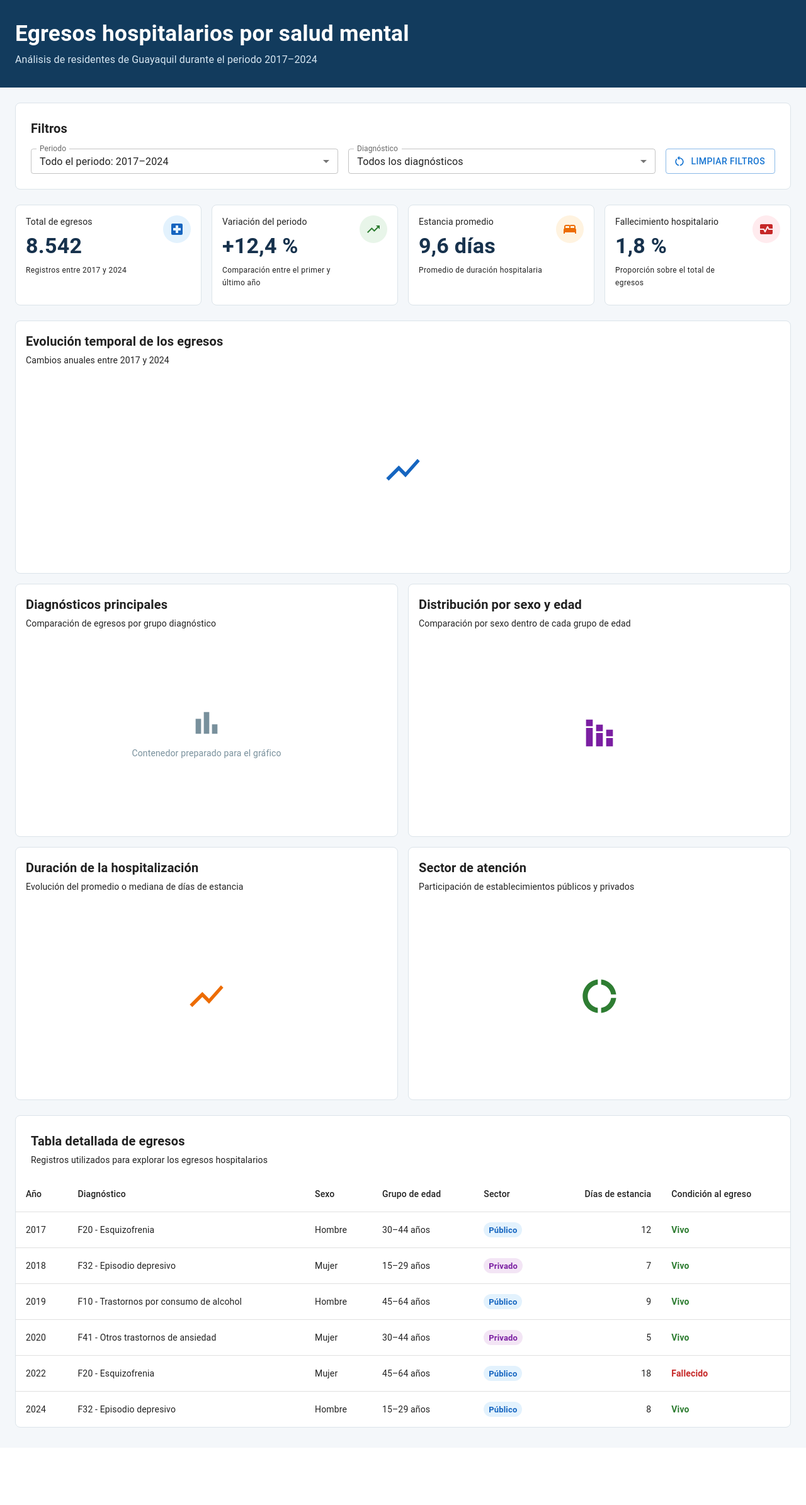
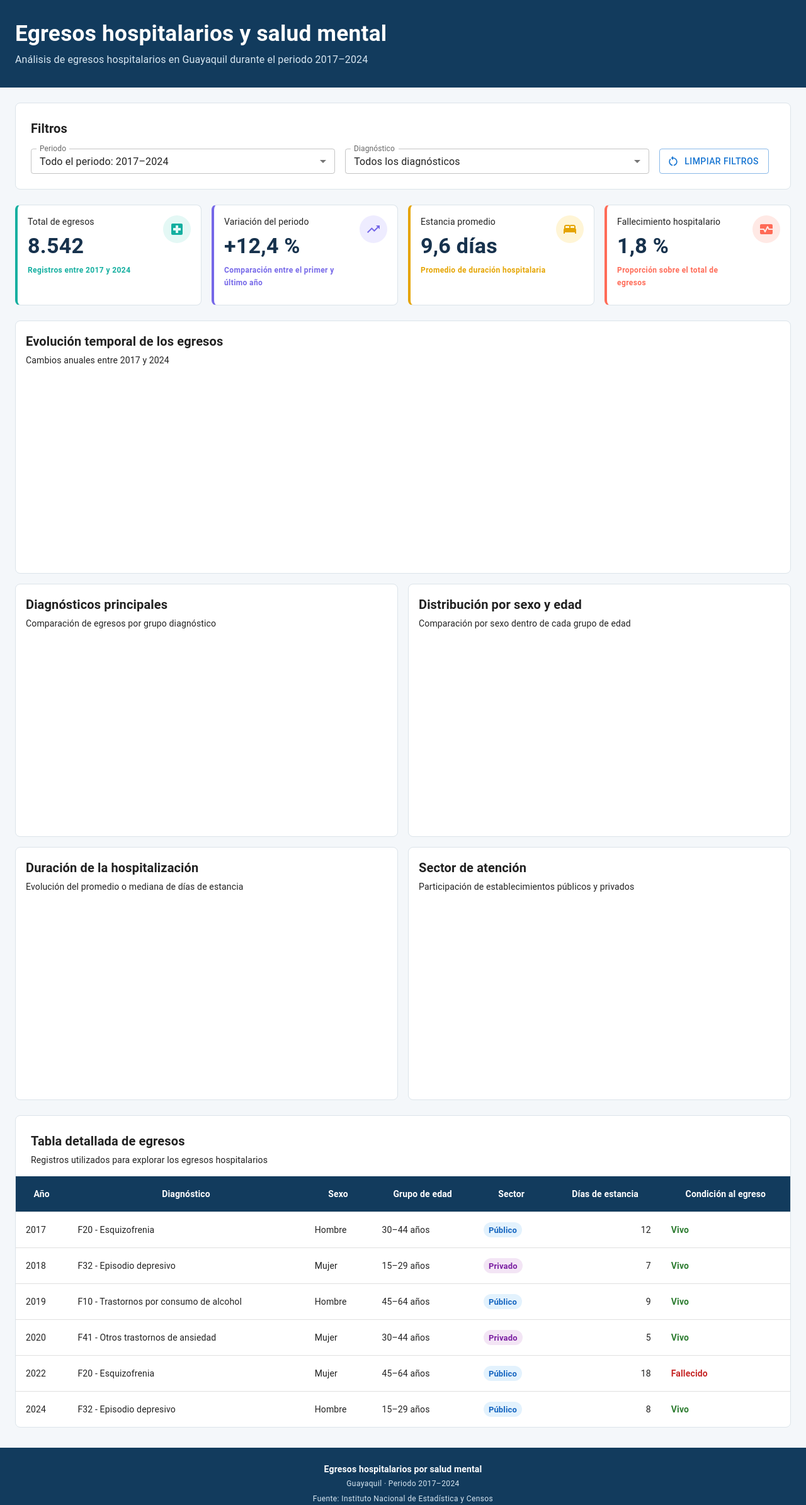
Before and after one commit to emiemilioo/dashboard-egresos-salud-mental-gye, a React (Vite) app: page / in a window 1280 px wide. Shown: the top 2390 px of the page at 63% size. Before the commit the page ends 2299 px from the top, so only its background shows below. Built offline with nearby package versions, Linux system fonts and the light colour scheme.

Commit message:
Implementar componentes de KPIs, filtros, gráficos y tabla del dashboard

```diff
--- a/src/App.tsx
+++ b/src/App.tsx
@@ -1,15 +1,16 @@
 import { useState } from 'react'
 import { Box } from '@mui/material'
-import DashboardHeader from './components/layout/DashboardHeader'
+import ChartsSection from './components/charts/ChartsSection'
 import FilterBar from './components/filters/FilterBar'
 import KpiSection from './components/kpi/KpiSection'
+import DashboardFooter from './components/layout/DashboardFooter'
+import DashboardHeader from './components/layout/DashboardHeader'
+import DataTableSection from './components/table/DataTableSection'
 import {
   diagnosisOptions,
   periodOptions,
 } from './data/filterOptions'
 import { kpiData } from './data/kpiData'
-import ChartsSection from './components/charts/ChartsSection'
-import DataTableSection from './components/table/DataTableSection'
 import { dischargeRecords } from './data/dischargeRecords'
 
 function App() {
@@ -23,16 +24,17 @@ function App() {
 
   return (
     <Box
-      component="main"
       sx={{
         minHeight: '100vh',
+        display: 'flex',
+        flexDirection: 'column',
         backgroundColor: '#F4F7FA',
-        pb: 4,
       }}
     >
+      <Box component="main" sx={{ flex: 1 }}>
         <DashboardHeader
-        title="Egresos hospitalarios por salud mental"
-        subtitle="Análisis de residentes de Guayaquil durante el periodo 2017–2024"
+          title="Egresos hospitalarios y salud mental"
+          subtitle="Análisis de egresos hospitalarios en Guayaquil durante el periodo 2017–2024"
         />
 
         <FilterBar
@@ -46,8 +48,13 @@ function App() {
         />
 
         <KpiSection kpis={kpiData} />
+
         <ChartsSection />
+
         <DataTableSection records={dischargeRecords} />
+      </Box>
+
+      <DashboardFooter />
     </Box>
   )
 }
--- a/src/components/charts/ChartsSection.tsx
+++ b/src/components/charts/ChartsSection.tsx
@@ -1,23 +1,14 @@
-import BarChartOutlinedIcon from '@mui/icons-material/BarChartOutlined'
-import DonutLargeOutlinedIcon from '@mui/icons-material/DonutLargeOutlined'
-import ShowChartOutlinedIcon from '@mui/icons-material/ShowChartOutlined'
-import StackedBarChartOutlinedIcon from '@mui/icons-material/StackedBarChartOutlined'
-import {
-  Box,
-  Container,
-  Typography,
-} from '@mui/material'
+import { Box, Container } from '@mui/material'
 import ChartCard from './ChartCard'
 
 function ChartPlaceholder() {
   return (
-    <Box sx={{ textAlign: 'center', color: '#78909C' }}>
-      <BarChartOutlinedIcon sx={{ fontSize: 52 }} />
-
-      <Typography variant="body2" sx={{ mt: 1 }}>
-        Contenedor preparado para el gráfico
-      </Typography>
-    </Box>
+    <Box
+      sx={{
+        width: '100%',
+        minHeight: 220,
+      }}
+    />
   )
 }
 
@@ -29,19 +20,24 @@ function ChartsSection() {
           display: 'grid',
           gridTemplateColumns: {
             xs: '1fr',
-            lg: 'repeat(2, 1fr)',
+            md: 'repeat(2, 1fr)',
           },
           gap: 2,
         }}
       >
-        <Box sx={{ gridColumn: { xs: 'auto', lg: '1 / -1' } }}>
+        <Box
+          sx={{
+            gridColumn: {
+              xs: 'auto',
+              md: '1 / -1',
+            },
+          }}
+        >
           <ChartCard
             title="Evolución temporal de los egresos"
             description="Cambios anuales entre 2017 y 2024"
           >
-            <ShowChartOutlinedIcon
-              sx={{ fontSize: 64, color: '#1565C0' }}
-            />
+            <ChartPlaceholder />
           </ChartCard>
         </Box>
 
@@ -56,27 +52,21 @@ function ChartsSection() {
           title="Distribución por sexo y edad"
           description="Comparación por sexo dentro de cada grupo de edad"
         >
-          <StackedBarChartOutlinedIcon
-            sx={{ fontSize: 64, color: '#7B1FA2' }}
-          />
+          <ChartPlaceholder />
         </ChartCard>
 
         <ChartCard
           title="Duración de la hospitalización"
           description="Evolución del promedio o mediana de días de estancia"
         >
-          <ShowChartOutlinedIcon
-            sx={{ fontSize: 64, color: '#ED6C02' }}
-          />
+          <ChartPlaceholder />
         </ChartCard>
 
         <ChartCard
           title="Sector de atención"
           description="Participación de establecimientos públicos y privados"
         >
-          <DonutLargeOutlinedIcon
-            sx={{ fontSize: 64, color: '#2E7D32' }}
-          />
+          <ChartPlaceholder />
         </ChartCard>
       </Box>
     </Container>
--- a/src/components/filters/FilterBar.tsx
+++ b/src/components/filters/FilterBar.tsx
@@ -1,4 +1,6 @@
-import { Box, Container, Paper, Typography } from '@mui/material'
+
+import { Container, Paper, Typography } from '@mui/material'
+import Grid from '@mui/material/Grid'
 import type { FilterOption } from '../../types/dashboard'
 import ClearFiltersButton from './ClearFiltersButton'
 import SelectFilter from './SelectFilter'
@@ -32,37 +34,36 @@ function FilterBar({
           p: { xs: 2, md: 3 },
         }}
       >
-        <Typography variant="h6" sx={{ mb: 2, fontWeight: 700 }}>
+        <Typography
+          variant="h6"
+          sx={{ mb: 2, fontWeight: 700 }}
+        >
           Filtros
         </Typography>
 
-        <Box
-          sx={{
-            display: 'grid',
-            gridTemplateColumns: {
-              xs: '1fr',
-              md: 'minmax(200px, 1fr) minmax(200px, 1fr) auto',
-            },
-            gap: 2,
-            alignItems: 'center',
-          }}
-        >
+        <Grid container spacing={2}>
+          <Grid size={{ xs: 12, md: 5 }}>
             <SelectFilter
               label="Periodo"
               value={period}
               options={periodOptions}
               onChange={onPeriodChange}
             />
+          </Grid>
 
+          <Grid size={{ xs: 12, md: 5 }}>
             <SelectFilter
               label="Diagnóstico"
               value={diagnosis}
               options={diagnosisOptions}
               onChange={onDiagnosisChange}
             />
+          </Grid>
 
+          <Grid size={{ xs: 12, md: 2 }}>
             <ClearFiltersButton onClick={onClear} />
-        </Box>
+          </Grid>
+        </Grid>
       </Paper>
     </Container>
   )
--- a/src/components/kpi/KpiCard.tsx
+++ b/src/components/kpi/KpiCard.tsx
@@ -1,6 +1,7 @@
 import type { ReactNode } from 'react'
 import {
   Avatar,
+  Box,
   Card,
   CardContent,
   Stack,
@@ -30,28 +31,41 @@ function KpiCard({
       sx={{
         height: '100%',
         border: '1px solid #DCE4EA',
+        borderLeft: `4px solid ${color}`,
         borderRadius: 2,
       }}
     >
       <CardContent>
-        <Stack
-            direction="row"
-            spacing={2}
-            sx={{
-                justifyContent: 'space-between',
-                alignItems: 'flex-start',
-            }}
+        <Box
+          sx={{
+            display: 'flex',
+            justifyContent: 'space-between',
+            alignItems: 'flex-start',
+            gap: 2,
+          }}
         >
           <Stack spacing={1}>
             <Typography variant="body2" color="text.secondary">
               {title}
             </Typography>
 
-            <Typography variant="h4" sx={{ fontWeight: 700, color: '#17324D' }}>
+            <Typography
+              variant="h4"
+              sx={{
+                fontWeight: 700,
+                color: '#17324D',
+              }}
+            >
               {value}
             </Typography>
 
-            <Typography variant="caption" color="text.secondary">
+            <Typography
+              variant="caption"
+              sx={{
+                color,
+                fontWeight: 600,
+              }}
+            >
               {comparison}
             </Typography>
           </Stack>
@@ -66,7 +80,7 @@ function KpiCard({
           >
             {icon}
           </Avatar>
-        </Stack>
+        </Box>
       </CardContent>
     </Card>
   )
--- a/src/components/kpi/KpiSection.tsx
+++ b/src/components/kpi/KpiSection.tsx
@@ -1,4 +1,5 @@
-import { Box, Container } from '@mui/material'
+
+import { Container, Grid } from '@mui/material'
 import type { KpiData } from '../../types/dashboard'
 import KpiCard from './KpiCard'
 
@@ -9,20 +10,10 @@ interface KpiSectionProps {
 function KpiSection({ kpis }: KpiSectionProps) {
   return (
     <Container maxWidth="xl" sx={{ mt: 3 }}>
-      <Box
-        sx={{
-          display: 'grid',
-          gridTemplateColumns: {
-            xs: '1fr',
-            sm: 'repeat(2, 1fr)',
-            lg: 'repeat(4, 1fr)',
-          },
-          gap: 2,
-        }}
-      >
+      <Grid container spacing={2}>
         {kpis.map((kpi) => (
+          <Grid key={kpi.id} size={{ xs: 12, md: 3 }}>
             <KpiCard
-            key={kpi.id}
               title={kpi.title}
               value={kpi.value}
               comparison={kpi.comparison}
@@ -30,8 +21,9 @@ function KpiSection({ kpis }: KpiSectionProps) {
               color={kpi.color}
               backgroundColor={kpi.backgroundColor}
             />
+          </Grid>
         ))}
-      </Box>
+      </Grid>
     </Container>
   )
 }
--- /dev/null
+++ b/src/components/layout/DashboardFooter.tsx
@@ -0,0 +1,54 @@
+import {
+  Box,
+  Container,
+  Typography,
+} from '@mui/material'
+
+function DashboardFooter() {
+  return (
+    <Box
+      component="footer"
+      sx={{
+        mt: 4,
+        py: 3,
+        backgroundColor: '#123B5D',
+        color: '#FFFFFF',
+      }}
+    >
+      <Container
+        maxWidth="xl"
+        sx={{
+            textAlign: 'center',
+        }}
+        >
+        <Typography variant="body2" sx={{ fontWeight: 600 }}>
+          Egresos hospitalarios por salud mental
+        </Typography>
+
+        <Typography
+          variant="caption"
+          sx={{
+            display: 'block',
+            mt: 0.5,
+            color: '#D8E7F2',
+          }}
+        >
+          Guayaquil · Periodo 2017–2024
+        </Typography>
+
+        <Typography
+          variant="caption"
+          sx={{
+            display: 'block',
+            mt: 0.5,
+            color: '#D8E7F2',
+          }}
+        >
+          Fuente: Instituto Nacional de Estadística y Censos
+        </Typography>
+      </Container>
+    </Box>
+  )
+}
+
+export default DashboardFooter
--- a/src/components/table/DischargeTable.tsx
+++ b/src/components/table/DischargeTable.tsx
@@ -18,16 +18,26 @@ function DischargeTable({ records }: DischargeTableProps) {
   return (
     <TableContainer sx={{ overflowX: 'auto' }}>
       <Table sx={{ minWidth: 900 }}>
-        <TableHead>
-          <TableRow>
+        <TableHead
+        sx={{
+            '& .MuiTableCell-root': {
+            backgroundColor: '#123B5D',
+            color: '#FFFFFF',
+            fontWeight: 700,
+            textAlign: 'center',
+            whiteSpace: 'nowrap',
+            },
+        }}
+        >
+        <TableRow>
             <TableCell>Año</TableCell>
             <TableCell>Diagnóstico</TableCell>
             <TableCell>Sexo</TableCell>
             <TableCell>Grupo de edad</TableCell>
             <TableCell>Sector</TableCell>
-            <TableCell align="right">Días de estancia</TableCell>
+            <TableCell>Días de estancia</TableCell>
             <TableCell>Condición al egreso</TableCell>
-          </TableRow>
+        </TableRow>
         </TableHead>
 
         <TableBody>
--- a/src/data/kpiData.tsx
+++ b/src/data/kpiData.tsx
@@ -11,8 +11,8 @@ export const kpiData: KpiData[] = [
     value: '8.542',
     comparison: 'Registros entre 2017 y 2024',
     icon: <LocalHospitalIcon />,
-    color: '#1565C0',
-    backgroundColor: '#E3F2FD',
+    color: '#14AFA0',
+    backgroundColor: '#E4F8F5',
   },
   {
     id: 'variation',
@@ -20,8 +20,8 @@ export const kpiData: KpiData[] = [
     value: '+12,4 %',
     comparison: 'Comparación entre el primer y último año',
     icon: <TrendingUpIcon />,
-    color: '#2E7D32',
-    backgroundColor: '#E8F5E9',
+    color: '#7567E8',
+    backgroundColor: '#EEECFF',
   },
   {
     id: 'average-stay',
@@ -29,8 +29,8 @@ export const kpiData: KpiData[] = [
     value: '9,6 días',
     comparison: 'Promedio de duración hospitalaria',
     icon: <BedIcon />,
-    color: '#ED6C02',
-    backgroundColor: '#FFF3E0',
+    color: '#E5A400',
+    backgroundColor: '#FFF5D6',
   },
   {
     id: 'hospital-deaths',
@@ -38,7 +38,7 @@ export const kpiData: KpiData[] = [
     value: '1,8 %',
     comparison: 'Proporción sobre el total de egresos',
     icon: <MonitorHeartIcon />,
-    color: '#C62828',
-    backgroundColor: '#FFEBEE',
+    color: '#FF6B57',
+    backgroundColor: '#FFE9E5',
   },
 ]
```
Lines whose indentation alone changed are shown as unchanged.
